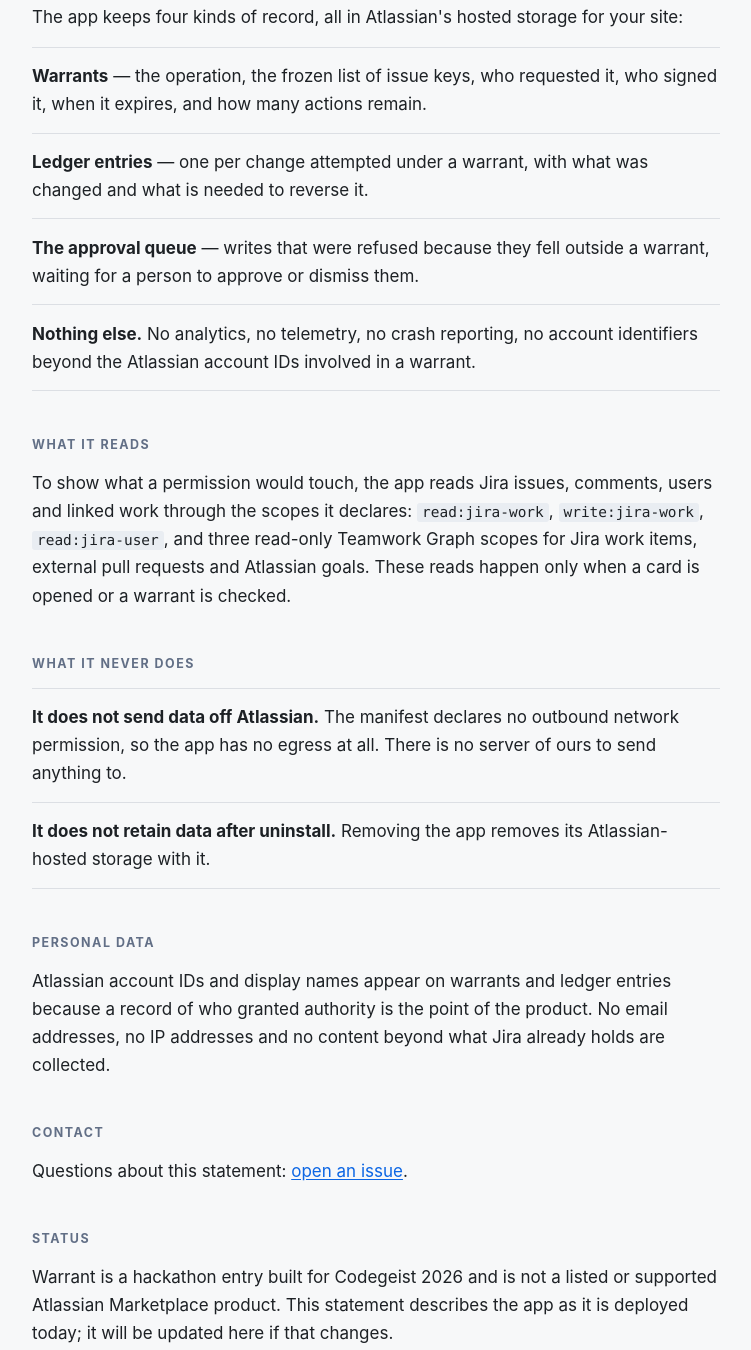
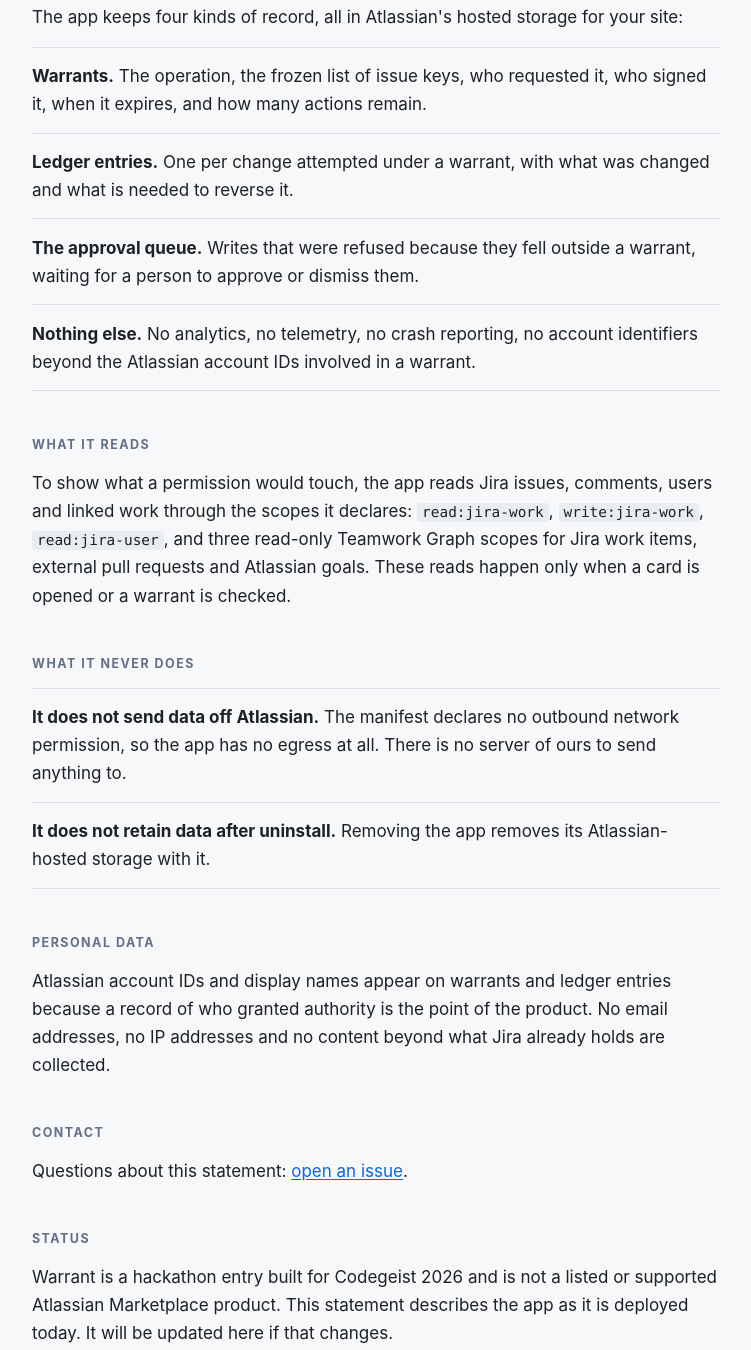
Before and after one commit to xarkgg/warrant-site, a plain HTML site: page privacy.html in a window 1280 px wide. Shown: the part 325-1675 px from the top of the page, without its empty margins (264-1015 px from the left). Drawn offline with Linux system fonts and the light colour scheme.

Commit message:
Rewrite the page copy to the house writing style

```diff
--- a/privacy.html
+++ b/privacy.html
@@ -3,7 +3,7 @@
   <head>
     <meta charset="utf-8" />
     <meta name="viewport" content="width=device-width, initial-scale=1" />
-    <title>Warrant — privacy statement</title>
+    <title>Warrant: privacy statement</title>
     <meta
       name="description"
       content="What the Warrant Forge app stores, where it stores it, and what it never does."
@@ -24,15 +24,15 @@
       <p>The app keeps four kinds of record, all in Atlassian's hosted storage for your site:</p>
       <ul class="points">
         <li>
-          <strong>Warrants</strong> — the operation, the frozen list of issue keys, who requested
+          <strong>Warrants.</strong> The operation, the frozen list of issue keys, who requested
           it, who signed it, when it expires, and how many actions remain.
         </li>
         <li>
-          <strong>Ledger entries</strong> — one per change attempted under a warrant, with what was
+          <strong>Ledger entries.</strong> One per change attempted under a warrant, with what was
           changed and what is needed to reverse it.
         </li>
         <li>
-          <strong>The approval queue</strong> — writes that were refused because they fell outside
+          <strong>The approval queue.</strong> Writes that were refused because they fell outside
           a warrant, waiting for a person to approve or dismiss them.
         </li>
         <li>
@@ -79,8 +79,8 @@
       <h2>Status</h2>
       <p>
         Warrant is a hackathon entry built for Codegeist 2026 and is not a listed or supported
-        Atlassian Marketplace product. This statement describes the app as it is deployed today; it
-        will be updated here if that changes.
+        Atlassian Marketplace product. This statement describes the app as it is deployed today.
+        It will be updated here if that changes.
       </p>
 
       <footer>
```
Also changed, not shown: index.html (+6 -6 lines).
